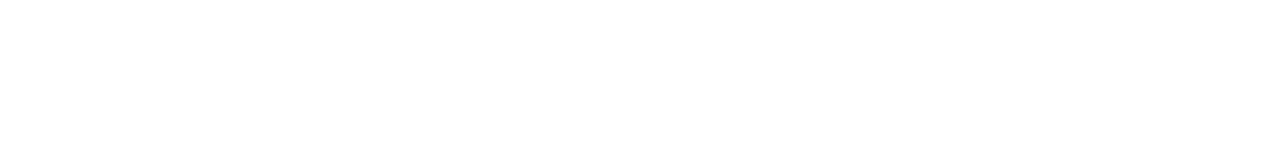
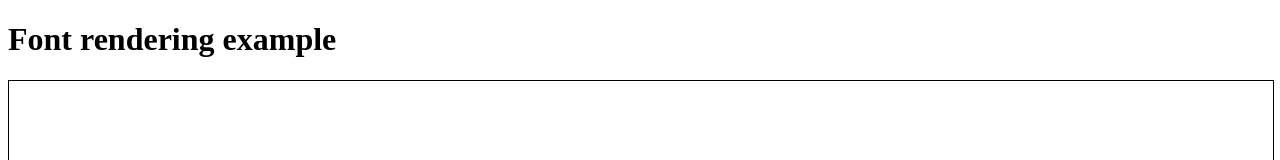
Before and after one commit to albert-yu/font-render, a plain HTML site: page index.html in a window 1280 px wide. Shown: the top 160 px of the page. Drawn offline with Linux system fonts and the light colour scheme.

Commit message:
Add a border

```diff
--- a/index.html
+++ b/index.html
@@ -6,10 +6,12 @@
       canvas#main {
         width: 100%;
         height: 100%;
+        border: 1px black solid;
       }
     </style>
   </head>
   <body>
+    <h1>Font rendering example</h1>
     <canvas id="main"></canvas>
   </body>
 </html>
```
